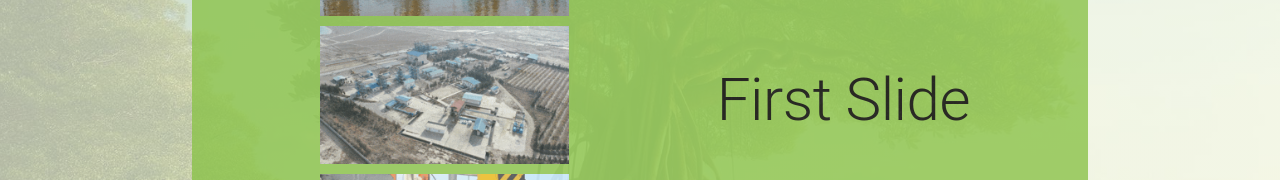
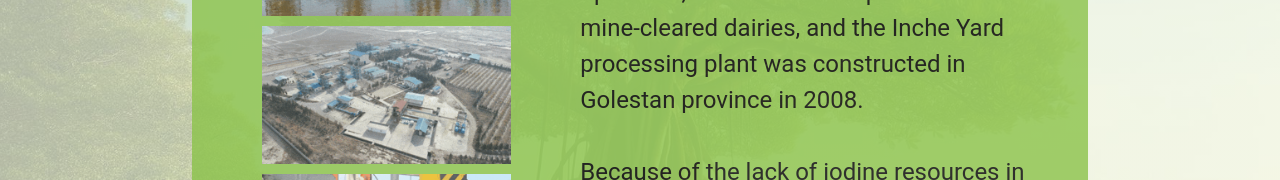
Before and after one commit to coolerr127/easttrade, a Nuxt app: page /partners in a window 1280 px wide. Shown: the part 300-480 px from the top of the page. Built offline with nearby package versions, Linux system fonts and the light colour scheme.

Commit message:
feat: done partners page

```diff
--- a/locales/en.json
+++ b/locales/en.json
@@ -8,5 +8,8 @@
   "about_the_company": "about EastTrade",
   "learn_more": "learn more",
   "company_short_description": "EastTrade is an integrator of various business solutions. We collaborate with numerous partners worldwide, providing innovative and reliable services for various industries.",
-  "company_description": "EastTrade is an international integrator that offers a wide range of business solutions for various industries. Our team of professionals possesses extensive experience and knowledge, enabling us to successfully implement projects of any complexity. We take pride in our partnerships with leading companies around the world. This allows us to provide our clients with innovative solutions based on best practices. EastTrade operates in various business sectors, including information technology, logistics, consulting, and much more. Our goal is to help our clients achieve maximum efficiency and growth using the most modern tools and methods. We believe in the power of partnership and value long-term relationships with our clients. Our solutions are aimed at enhancing the competitiveness and success of your business."
+  "company_description": "EastTrade is an international integrator that offers a wide range of business solutions for various industries. Our team of professionals possesses extensive experience and knowledge, enabling us to successfully implement projects of any complexity. We take pride in our partnerships with leading companies around the world. This allows us to provide our clients with innovative solutions based on best practices. EastTrade operates in various business sectors, including information technology, logistics, consulting, and much more. Our goal is to help our clients achieve maximum efficiency and growth using the most modern tools and methods. We believe in the power of partnership and value long-term relationships with our clients. Our solutions are aimed at enhancing the competitiveness and success of your business.",
+  "kansar_khazar_company_description": "The Kansar Khazar company was established in 2004 with the aim of exploration and extraction of iodine in the eastern margin of the Caspian Sea. In this regard, after the end of exploration operation, iodine has been proven in the mine-cleared dairies, and the Inche Yard processing plant was constructed in Golestan province in 2008. <br><br>Because of the lack of iodine resources in the world, only eight countries produce this strategic mineral. At present, With the addition of the activities of this mineral-industrial complex, the Islamic Republic of Iran is ranked fifth in the world’s iodine production.",
+  "belsolod_company_description": "HT Trucks and Parts – a service network with professional equipment, has everything necessary for repair and maintenance of vehicles around the world. <br><br>The company also provides round-the-clock technical support, field repairs (emergency vehicles), evacuation and transportation, as well as replacing the car for the duration of the repair. All this allows you to complete the planned cargo transportation on time and not let your customers, partners or customers down.",
+  "hp_trucks_and_parts_company_description": "The plant construction was started in 1981 year, finished in 1989 year, the production activity started from the second quarter of 1989 year and is currently under way. The plant is located in the south – eastern part of Ivanovo region, 305 km from the capital of the Republic of Belarus – Minsk. <br><br>The annual production capacity of the plant was 65,000 tons of malt per year. In 2009 – 2010 years, as a result of the largest reconstruction and modernization of the malt production plant, production capacity increased to 130 thousand tons of malt per year."
 }
--- a/locales/ru.json
+++ b/locales/ru.json
@@ -8,5 +8,8 @@
   "about_the_company": "о компании EastTrade",
   "learn_more": "узнать больше",
   "company_short_description": "EastTrade - интегратор различных бизнес-решений. Мы работаем с множеством партнеров по всему миру, предоставляя инновационные и надежные услуги для различных отраслей бизнеса.",
-  "company_description": "Компания EastTrade - это международный интегратор, который предоставляет широкий спектр бизнес-решений для различных отраслей. Наша команда профессионалов обладает обширным опытом и знаниями, что позволяет нам успешно реализовывать проекты любой сложности. Мы гордимся своими партнерскими отношениями с ведущими компаниями по всему миру. Это позволяет нам предоставлять нашим клиентам инновационные решения, основанные на лучших практиках. EastTrade занимается различными сферами бизнеса, включая информационные технологии, логистику, консалтинг и многое другое. Наша цель - помочь нашим клиентам добиться максимальной эффективности и роста, используя самые современные инструменты и методы. Мы верим в силу партнерства и ценим долгосрочные отношения с нашими клиентами. Наши решения нацелены на повышение конкурентоспособности и успеха вашего бизнеса."
+  "company_description": "Компания EastTrade - это международный интегратор, который предоставляет широкий спектр бизнес-решений для различных отраслей. Наша команда профессионалов обладает обширным опытом и знаниями, что позволяет нам успешно реализовывать проекты любой сложности. Мы гордимся своими партнерскими отношениями с ведущими компаниями по всему миру. Это позволяет нам предоставлять нашим клиентам инновационные решения, основанные на лучших практиках. EastTrade занимается различными сферами бизнеса, включая информационные технологии, логистику, консалтинг и многое другое. Наша цель - помочь нашим клиентам добиться максимальной эффективности и роста, используя самые современные инструменты и методы. Мы верим в силу партнерства и ценим долгосрочные отношения с нашими клиентами. Наши решения нацелены на повышение конкурентоспособности и успеха вашего бизнеса.",
+  "kansar_khazar_company_description": "Компания Kansar Khazar была основана в 2004 году с целью разведки и добычи йода в восточной части Каспийского моря. В 2008 году в провинции Голестан был построен завод по переработке. В 2018 году рудник Инче и его перерабатывающий комплекс были открыты Президентом Республики. <br><br>Из-за нехватки йодных ресурсов в мире, только восемь стран производят этот стратегический минерал. В настоящее время, с добавлением деятельности этого минерально-промышленного комплекса, Исламская Республика Иран занимает пятое место в мире по производству йода.",
+  "belsolod_company_description": "Строительство завода было начато в 1981 г., закончено – в 1989 г., производственная деятельность начата со 2-го квартала 1989 года и продолжается в настоящее время. Завод расположен в юго-восточной части города Иваново Брестской области, в 305-ти км от столицы Республики Беларусь – г.Минска. <br><br>Годовая производственная мощность завода составляла  65 тыс. тонн солода в год. В 2009-2010 годах в результате  реализации крупнейшего проекта по реконструкции и модернизации солодовенного производства производственная  мощность увеличена  до 130 тыс. тонн солода в год.",
+  "hp_trucks_and_parts_company_description": "HT Trucks and Parts — это сеть сервисов оснащенная профессиональным оборудованием, располагает всем необходимым для проведения ремонта и технического обслуживания автомобилей по всему миру. <br><br>Так же компания предоставляет круглосуточную техническую поддержку, выездной ремонт(автомобиль аварийной службы), эвакуацию и транспортировку, а так же подмену автомобиля на время ремонта. Все это позволяет выполнить запланированные грузоперевозки точно в срок и не подвести своих клиентов, партнеров или заказчиков."
 }
--- a/nuxt.config.ts
+++ b/nuxt.config.ts
@@ -4,7 +4,7 @@ export default defineNuxtConfig({
   devtools: { enabled: true },
 
   generate: {
-    routes: ["/", "/about", "/partners", "/certifications", "/contacts"]
+    routes: ["/", "/about", "/partners", "/contacts"]
   },
 
   typescript: {
--- a/pages/partners.vue
+++ b/pages/partners.vue
@@ -5,9 +5,15 @@
         <v-sheet color="light-green" height="100%">
           <div class="d-flex fill-height justify-space-evenly align-center">
             <div class="photo-container">
-              <img v-for="(photo, index) in slide.photos" :src="photo" :key="index" class="slide-photo" />
+              <img
+                v-for="(photo, index) in slide.photos"
+                :src="photo"
+                :key="index"
+                :alt="'Slide image ' + (index + 1)"
+                class="slide-photo"
+              />
             </div>
-            <div class="text-container text-h2">{{ slide.description }}</div>
+            <div class="text-container"><span v-html="$t(slide.description)"></span></div>
           </div>
         </v-sheet>
       </v-carousel-item>
@@ -20,15 +26,15 @@
 
   const slides = ref([
     {
-      description: "First Slide",
+      description: "kansar_khazar_company_description",
       photos: ["/partners/kkh1.gif", "/partners/kkh2.gif", "/partners/kkh3.gif"]
     },
     {
-      description: "Second Slide",
+      description: "hp_trucks_and_parts_company_description",
       photos: ["/partners/ht-trucks-1.gif", "/partners/ht-trucks-2.gif", "/partners/ht-trucks-3.gif"]
     },
     {
-      description: "Third Slide",
+      description: "belsolod_company_description",
       photos: ["/partners/belsolod-1.jpg", "/partners/belsolod-2.jpg", "/partners/belsolod-3.jpg"]
     }
   ]);
@@ -64,6 +70,7 @@
   }
 
   .text-container {
-    margin-left: 20px;
+    width: 50%;
+    font-size: 1.5rem;
   }
 </style>
```
